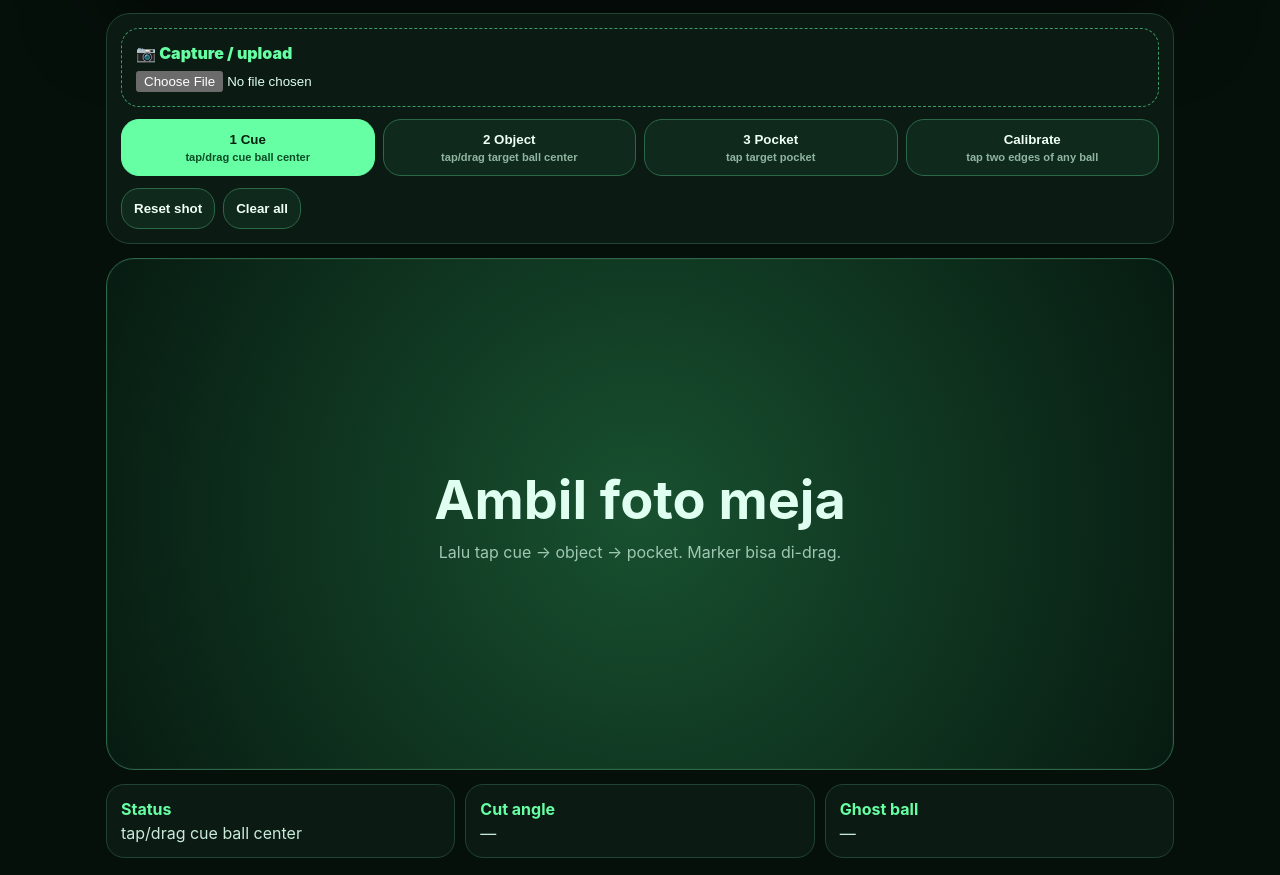
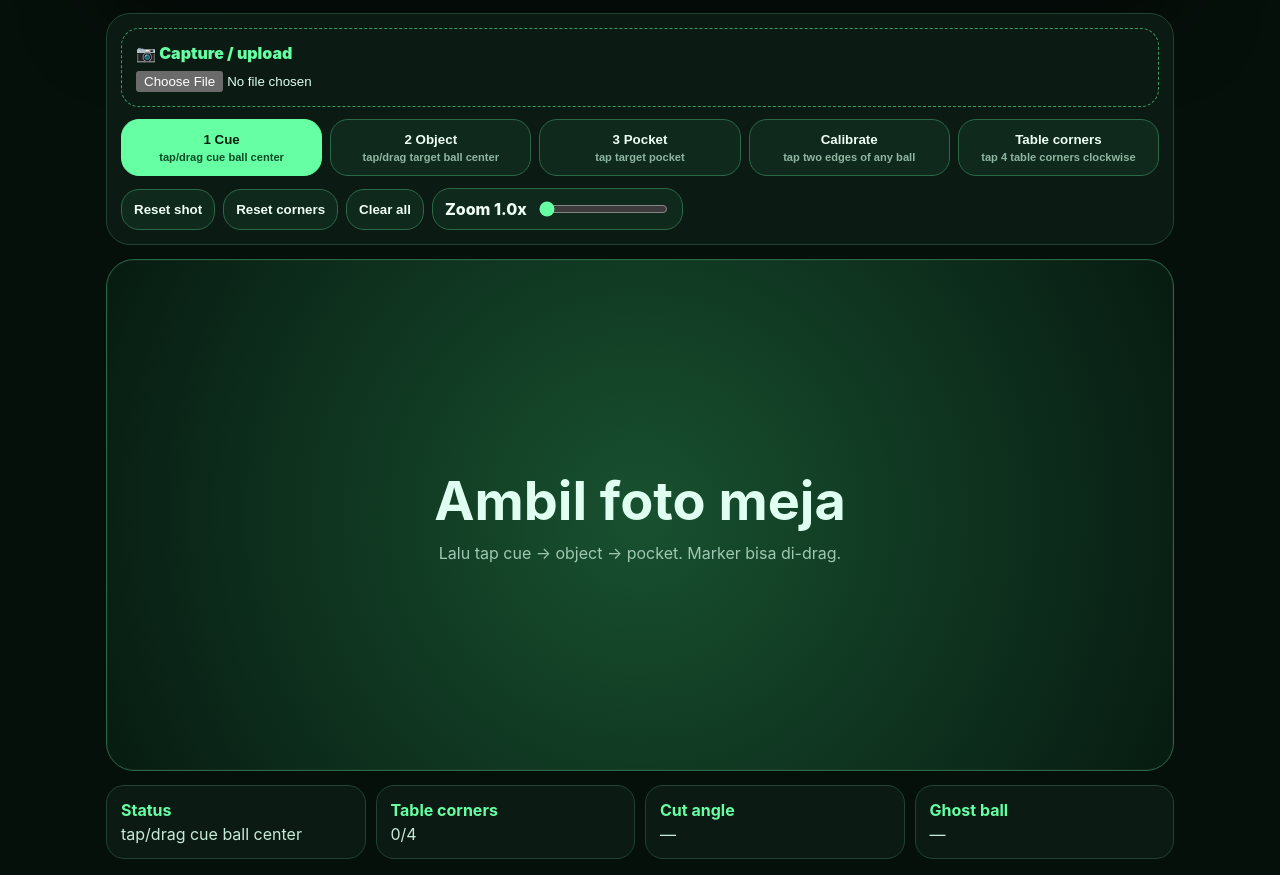
Before and after one commit to ryan-prayoga/billiard-aim-assistant, a React (Vite) app: page / in a window 1280 px wide. Shown: the part 179-1054 px from the top of the page. Built offline with nearby package versions, Linux system fonts and the light colour scheme.

Commit message:
Add table corner presets and zoom controls

```diff
--- a/src/App.css
+++ b/src/App.css
@@ -13,13 +13,17 @@ p { margin: 0; color: #b9d8c8; }
 .toolbar { display: grid; gap: 12px; padding: 14px; border: 1px solid #204334; border-radius: 24px; background: #0b1b13; }
 .capture { border: 1px dashed #3d9b66; border-radius: 18px; padding: 14px; color: #67ffa4; font-weight: 900; cursor: pointer; display: grid; gap: 8px; }
 .capture input { color: #dffff0; }
-.toolgrid { display: grid; grid-template-columns: repeat(4, 1fr); gap: 8px; }
+.toolgrid { display: grid; grid-template-columns: repeat(5, 1fr); gap: 8px; }
 button { border: 1px solid #2b6848; background: #10291d; color: #effff6; border-radius: 18px; padding: 12px; font-weight: 800; cursor: pointer; }
 button small { display: block; margin-top: 4px; color: #8fb5a0; font-weight: 600; }
 button.active { background: #67ffa4; color: #05200f; border-color: #67ffa4; }
 button.active small { color: #0b4d26; }
-.actions { display: flex; gap: 8px; flex-wrap: wrap; }
+.actions, .pockets { display: flex; gap: 8px; flex-wrap: wrap; align-items: center; }
+.zoom { display: flex; gap: 10px; align-items: center; border: 1px solid #2b6848; background: #10291d; color: #effff6; border-radius: 18px; padding: 10px 12px; font-weight: 800; }
+.zoom input { accent-color: #67ffa4; }
+.pockets button { padding: 9px 12px; border-radius: 999px; color: #ffe9a6; }
 .stage { position: relative; min-height: 64vh; overflow: hidden; border: 1px solid #2b6848; border-radius: 28px; background: radial-gradient(circle, #185130, #071b11); touch-action: none; box-shadow: inset 0 0 0 1px #ffffff08; }
+.zoomLayer { position: absolute; inset: 0; transform-origin: center; transition: transform .15s ease; }
 .stage img { width: 100%; height: 100%; min-height: 64vh; object-fit: contain; display: block; user-select: none; pointer-events: none; }
 .empty { position: absolute; inset: 0; display: grid; place-content: center; gap: 10px; text-align: center; color: #9fc7b2; padding: 28px; }
 .empty b { font-size: clamp(26px, 6vw, 54px); color: #dffff0; }
@@ -29,15 +33,18 @@ button.active small { color: #0b4d26; }
 .marker.object { background: #ffc74055; border: 3px solid #ffc740; color: #fff1b8; }
 .marker.pocket { background: #ff4a4a66; border: 3px solid #ff4a4a; color: #fff; }
 .marker.calA, .marker.calB { width: 18px !important; height: 18px !important; background: #4aa3ff; border: 3px solid #bfe0ff; }
+.marker.corner1, .marker.corner2, .marker.corner3, .marker.corner4 { width: 24px !important; height: 24px !important; background: #9b5cff; border: 3px solid #eadcff; color: #fff; }
+.tablePoly { fill: rgba(155, 92, 255, .08); stroke: #9b5cff; stroke-width: 3; stroke-dasharray: 8 8; }
+.presetPocket { fill: rgba(255,74,74,.35); stroke: #ffb3b3; stroke-width: 2; }
 .ghost { fill: rgba(103,255,164,.17); stroke: #67ffa4; stroke-width: 4; stroke-dasharray: 7 7; filter: drop-shadow(0 0 12px #67ffa488); }
 .aimLine { stroke: #67ffa4; stroke-width: 5; stroke-linecap: round; filter: drop-shadow(0 0 8px #67ffa4aa); }
 .objectLine { stroke: #ffc740; stroke-width: 4; stroke-linecap: round; stroke-dasharray: 12 8; }
 .tangent { stroke: #7ad7ff; stroke-width: 3; stroke-linecap: round; stroke-dasharray: 5 7; }
 .contact { fill: #ff4af3; stroke: #fff; stroke-width: 2; }
 .calLine { stroke: #4aa3ff; stroke-width: 3; stroke-linecap: round; }
-.readout { display: grid; grid-template-columns: repeat(3, 1fr); gap: 10px; }
+.readout { display: grid; grid-template-columns: repeat(4, 1fr); gap: 10px; }
 .readout div { border: 1px solid #204334; border-radius: 18px; background: #0b1b13; padding: 14px; display: grid; gap: 4px; }
 .readout b { color: #67ffa4; }
 .readout span { color: #c9ead8; }
-@media (max-width: 760px) { .hero { flex-direction: column; } .metric { min-height: 92px; } .toolgrid, .readout { grid-template-columns: 1fr 1fr; } .stage, .stage img { min-height: 58vh; } }
-@media (max-width: 480px) { .app { padding: 10px; } .toolgrid, .readout { grid-template-columns: 1fr; } button { border-radius: 14px; } }
+@media (max-width: 860px) { .hero { flex-direction: column; } .metric { min-height: 92px; } .toolgrid, .readout { grid-template-columns: 1fr 1fr; } .stage, .stage img { min-height: 58vh; } }
+@media (max-width: 520px) { .app { padding: 10px; } .toolgrid, .readout { grid-template-columns: 1fr; } button { border-radius: 14px; } }
--- a/src/App.tsx
+++ b/src/App.tsx
@@ -3,16 +3,17 @@ import type { ChangeEvent, PointerEvent } from 'react'
 import './App.css'
 
 type Point = { x: number; y: number }
-type Tool = 'cue' | 'object' | 'pocket' | 'calibrate'
-type MarkerKey = 'cue' | 'object' | 'pocket' | 'calA' | 'calB'
+type Tool = 'cue' | 'object' | 'pocket' | 'calibrate' | 'corner'
+type MarkerKey = 'cue' | 'object' | 'pocket' | 'calA' | 'calB' | 'corner1' | 'corner2' | 'corner3' | 'corner4'
 
 const tools: { key: Tool; label: string; hint: string }[] = [
   { key: 'cue', label: '1 Cue', hint: 'tap/drag cue ball center' },
   { key: 'object', label: '2 Object', hint: 'tap/drag target ball center' },
   { key: 'pocket', label: '3 Pocket', hint: 'tap target pocket' },
   { key: 'calibrate', label: 'Calibrate', hint: 'tap two edges of any ball' },
+  { key: 'corner', label: 'Table corners', hint: 'tap 4 table corners clockwise' },
 ]
-const markerOrder: MarkerKey[] = ['cue', 'object', 'pocket', 'calA', 'calB']
+const markerOrder: MarkerKey[] = ['cue', 'object', 'pocket', 'calA', 'calB', 'corner1', 'corner2', 'corner3', 'corner4']
 const defaultRadius = 18
 const clamp = (n: number, min: number, max: number) => Math.max(min, Math.min(max, n))
 const dist = (a: Point, b: Point) => Math.hypot(a.x - b.x, a.y - b.y)
@@ -30,8 +31,21 @@ function App() {
   const [pocket, setPocket] = useState<Point | null>(null)
   const [calA, setCalA] = useState<Point | null>(null)
   const [calB, setCalB] = useState<Point | null>(null)
+  const [corner1, setCorner1] = useState<Point | null>(null)
+  const [corner2, setCorner2] = useState<Point | null>(null)
+  const [corner3, setCorner3] = useState<Point | null>(null)
+  const [corner4, setCorner4] = useState<Point | null>(null)
+  const [cornerStep, setCornerStep] = useState(0)
+  const [zoom, setZoom] = useState(1)
   const [dragging, setDragging] = useState<MarkerKey | null>(null)
   const stageRef = useRef<HTMLDivElement>(null)
+
+  const corners = useMemo(() => [corner1, corner2, corner3, corner4].filter(Boolean) as Point[], [corner1, corner2, corner3, corner4])
+  const pocketPresets = useMemo(() => {
+    if (corners.length !== 4) return []
+    const [tl, tr, br, bl] = corners
+    return [tl, { x: (tl.x + tr.x) / 2, y: (tl.y + tr.y) / 2 }, tr, br, { x: (br.x + bl.x) / 2, y: (br.y + bl.y) / 2 }, bl]
+  }, [corners])
 
   const ballRadius = useMemo(() => calA && calB ? clamp(dist(calA, calB) / 2, 8, 90) : defaultRadius, [calA, calB])
   const geometry = useMemo(() => {
@@ -65,6 +79,10 @@ function App() {
     if (key === 'pocket') setPocket(p)
     if (key === 'calA') setCalA(p)
     if (key === 'calB') setCalB(p)
+    if (key === 'corner1') setCorner1(p)
+    if (key === 'corner2') setCorner2(p)
+    if (key === 'corner3') setCorner3(p)
+    if (key === 'corner4') setCorner4(p)
   }
   const pointFromEvent = (e: PointerEvent<HTMLDivElement>) => {
     const r = e.currentTarget.getBoundingClientRect()
@@ -77,6 +95,12 @@ function App() {
       if (!calA || (calA && calB)) { setCalA(p); setCalB(null) } else setCalB(p)
       return
     }
+    if (tool === 'corner') {
+      const keys: MarkerKey[] = ['corner1', 'corner2', 'corner3', 'corner4']
+      place(keys[cornerStep % 4], p)
+      setCornerStep((cornerStep + 1) % 4)
+      return
+    }
     place(tool, p)
     if (tool === 'cue') setTool('object')
     if (tool === 'object') setTool('pocket')
@@ -86,36 +110,43 @@ function App() {
     if (file) setImage(URL.createObjectURL(file))
   }
   const resetShot = () => { setCue(null); setObject(null); setPocket(null); setTool('cue') }
-  const resetAll = () => { resetShot(); setCalA(null); setCalB(null); setImage('') }
+  const resetCorners = () => { setCorner1(null); setCorner2(null); setCorner3(null); setCorner4(null); setCornerStep(0) }
+  const resetAll = () => { resetShot(); setCalA(null); setCalB(null); resetCorners(); setImage('') }
 
-  const markers: Record<MarkerKey, Point | null> = { cue, object, pocket, calA, calB }
+  const markers: Record<MarkerKey, Point | null> = { cue, object, pocket, calA, calB, corner1, corner2, corner3, corner4 }
 
   return (
     <main className="app">
       <header className="hero">
-        <div><p className="eyebrow">v0.2 prototype</p><h1>Billiard Aim Assistant</h1><p>Camera-ready aiming overlay: ghost ball, contact point, cut angle, cue tangent path.</p></div>
+        <div><p className="eyebrow">v0.3 prototype</p><h1>Billiard Aim Assistant</h1><p>Camera-ready aiming overlay: ghost ball, contact point, cut angle, cue tangent path.</p></div>
         <div className="metric"><span>{Math.round(ballRadius * 2)}px</span><small>ball diameter</small></div>
       </header>
 
       <section className="toolbar">
         <label className="capture">📷 Capture / upload<input type="file" accept="image/*" capture="environment" onChange={handleImage} /></label>
         <div className="toolgrid">{tools.map(t => <button key={t.key} className={tool === t.key ? 'active' : ''} onClick={() => setTool(t.key)}><b>{t.label}</b><small>{t.hint}</small></button>)}</div>
-        <div className="actions"><button onClick={resetShot}>Reset shot</button><button onClick={resetAll}>Clear all</button></div>
+        <div className="actions"><button onClick={resetShot}>Reset shot</button><button onClick={resetCorners}>Reset corners</button><button onClick={resetAll}>Clear all</button><label className="zoom">Zoom {zoom.toFixed(1)}x<input type="range" min="1" max="2.5" step="0.1" value={zoom} onChange={(e) => setZoom(Number(e.target.value))} /></label></div>
+        {pocketPresets.length > 0 && <div className="pockets">{pocketPresets.map((p, i) => <button key={i} onClick={() => setPocket(p)}>Pocket {i + 1}</button>)}</div>}
       </section>
 
       <section className="stage" ref={stageRef} onPointerDown={handleStageTap}>
+        <div className="zoomLayer" style={{ transform: `scale(${zoom})` }}>
         {image ? <img src={image} alt="Pool table" /> : <div className="empty"><b>Ambil foto meja</b><span>Lalu tap cue → object → pocket. Marker bisa di-drag.</span></div>}
         <svg className="overlay">
+          {corners.length === 4 && <polygon points={corners.map(p => `${p.x},${p.y}`).join(' ')} className="tablePoly" />}
+          {pocketPresets.map((p, i) => <circle key={i} cx={p.x} cy={p.y} r="9" className="presetPocket" />)}
           {object && pocket && <line x1={object.x} y1={object.y} x2={pocket.x} y2={pocket.y} className="objectLine" />}
           {cue && geometry?.ghost && <line x1={cue.x} y1={cue.y} x2={geometry.ghost.x} y2={geometry.ghost.y} className="aimLine" />}
           {geometry && <><circle cx={geometry.ghost.x} cy={geometry.ghost.y} r={ballRadius} className="ghost" /><circle cx={geometry.contact.x} cy={geometry.contact.y} r="5" className="contact" /><line x1={geometry.tangentA.x} y1={geometry.tangentA.y} x2={geometry.tangentB.x} y2={geometry.tangentB.y} className="tangent" /></>}
           {calA && calB && <line x1={calA.x} y1={calA.y} x2={calB.x} y2={calB.y} className="calLine" />}
         </svg>
-        {markerOrder.map(k => markers[k] && <button key={k} data-marker={k} className={`marker ${k}`} style={{ left: markers[k]!.x, top: markers[k]!.y, width: k === 'pocket' ? 26 : ballRadius * 2, height: k === 'pocket' ? 26 : ballRadius * 2 }} onPointerDown={(e) => { e.stopPropagation(); setDragging(k) }}>{k === 'cue' ? 'C' : k === 'object' ? 'O' : k === 'pocket' ? 'P' : ''}</button>)}
+        {markerOrder.map(k => markers[k] && <button key={k} data-marker={k} className={`marker ${k}`} style={{ left: markers[k]!.x, top: markers[k]!.y, width: k === 'pocket' ? 26 : ballRadius * 2, height: k === 'pocket' ? 26 : ballRadius * 2 }} onPointerDown={(e) => { e.stopPropagation(); setDragging(k) }}>{k === 'cue' ? 'C' : k === 'object' ? 'O' : k === 'pocket' ? 'P' : k.startsWith('corner') ? k.slice(-1) : ''}</button>)}
+        </div>
       </section>
 
       <section className="readout">
         <div><b>Status</b><span>{cue && object && pocket ? 'Shot ready' : tools.find(t => t.key === tool)?.hint}</span></div>
+        <div><b>Table corners</b><span>{corners.length}/4</span></div>
         <div><b>Cut angle</b><span>{geometry?.cut ? `${geometry.cut.toFixed(1)}°` : '—'}</span></div>
         <div><b>Ghost ball</b><span>{geometry ? `${Math.round(geometry.ghost.x)}, ${Math.round(geometry.ghost.y)}` : '—'}</span></div>
       </section>
```
